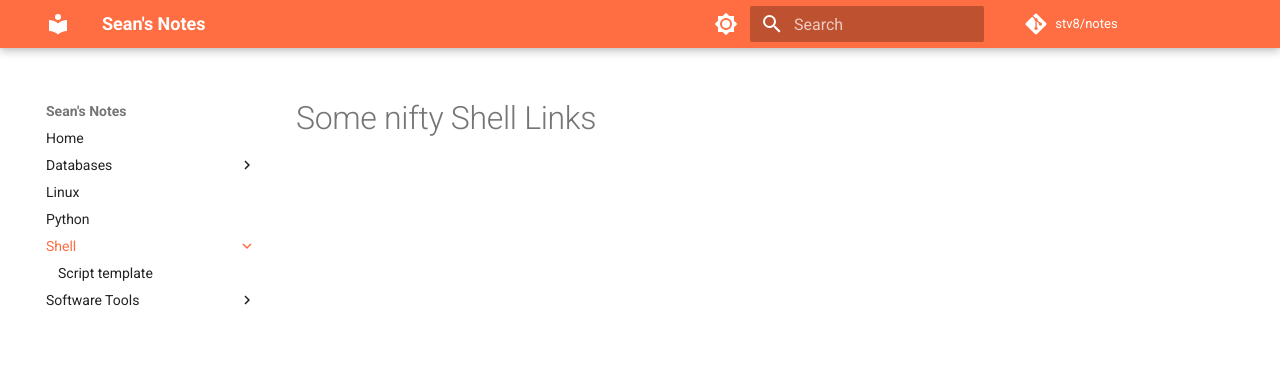
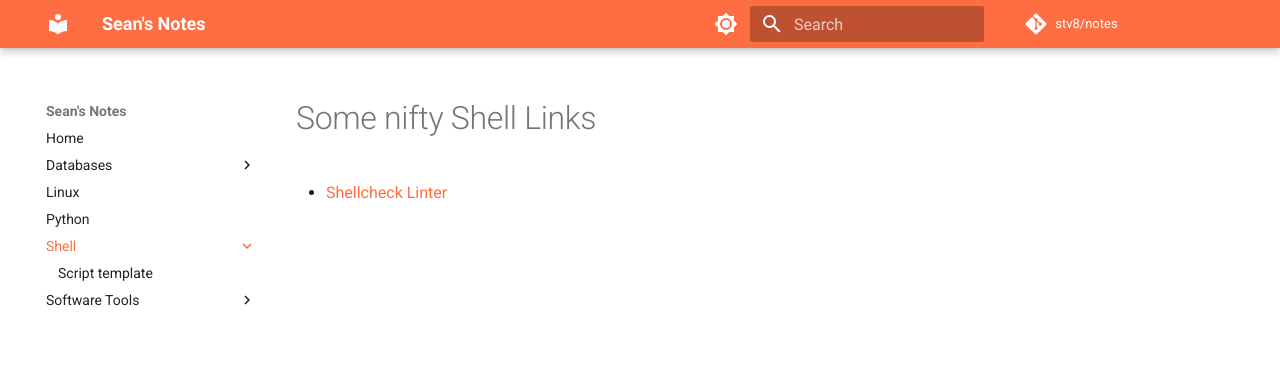
Before and after one commit to stv8/notes, an MkDocs documentation site: the page built from docs/Shell/index.md, in a window 1280 px wide. Shown: the top 376 px of the page. Built offline with MkDocs 1.6.1 and Material for MkDocs 9.7.7, drawn with Linux system fonts in a browser that asks for light colours; comment, search, counter and statistics services are not loaded.

Commit message:
Add note about shellcheck

```diff
--- a/docs/Shell/index.md
+++ b/docs/Shell/index.md
@@ -1 +1,3 @@
 # Some nifty Shell Links
+
+- [Shellcheck Linter](https://www.shellcheck.net/)
```
